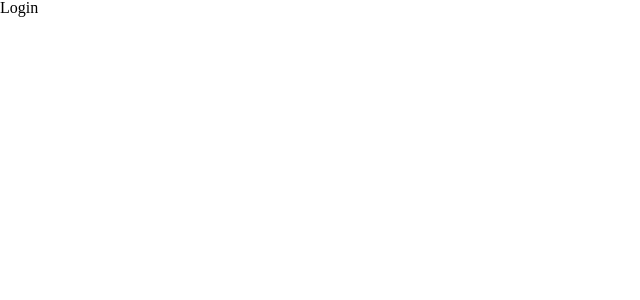
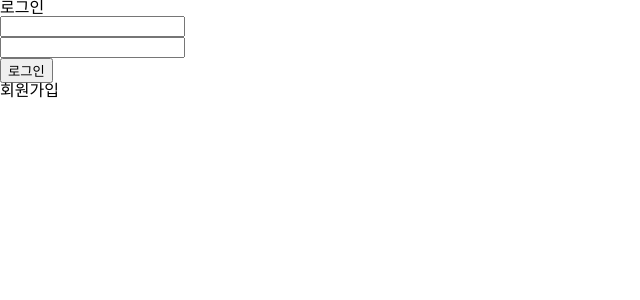
Before and after one commit to Dello96/letitCO, a React (Create React App) app: page /login in a window 1280 px wide. Shown: the top 300 px of the page, without its empty margins (0-640 px from the left). Built offline with nearby package versions, Linux system fonts and the light colour scheme.

Commit message:
feat: 로그인/회원가입 기능 구현(#2)

```diff
--- a/src/pages/Login.tsx
+++ /dev/null
@@ -1,7 +0,0 @@
-import React from 'react';
-
-const Login = () => {
-  return <div>Login</div>;
-};
-
-export default Login;
--- /dev/null
+++ b/src/pages/login/Login.tsx
@@ -0,0 +1,93 @@
+import React, { useEffect, useState } from 'react';
+import supabase from '../../supabaseClient';
+import { StFormWrapper, StInput, StSignUpButton, StLoginButton } from './index';
+import { useNavigate } from 'react-router-dom';
+const Login = () => {
+  const [isLogin, setIsLogin] = useState(true);
+  const [email, setEmail] = useState('');
+  const [password, setPassword] = useState('');
+  const [passwordCheck, setPasswordCheck] = useState('');
+  const navigate = useNavigate();
+
+  // useMemo, useCallback 사용하기
+  useEffect(() => {
+    console.log(email);
+    console.log(password);
+  }, [email, password]);
+  const onEmailChangeHandler = (e: React.ChangeEvent<HTMLInputElement>) => {
+    setEmail(e.target.value);
+  };
+
+  const onPasswordChangeHandler = (e: React.ChangeEvent<HTMLInputElement>) => {
+    setPassword(e.target.value);
+  };
+
+  const onPasswordCheckChangeHandler = (e: React.ChangeEvent<HTMLInputElement>) => {
+    setPasswordCheck(e.target.value);
+  };
+
+  const signUpHandler = async (e: React.FormEvent) => {
+    e.preventDefault();
+    try {
+      const { data, error } = await supabase.auth.signUp({
+        email,
+        password
+      });
+      console.log(data);
+      if (error) {
+        console.error(error);
+        alert('다시 확인해주삼');
+      } else {
+        alert('회원가입 완료');
+      }
+    } catch (error) {
+      console.error(error);
+    }
+  };
+
+  const signInHandler = async (e: React.FormEvent) => {
+    e.preventDefault();
+    try {
+      const { data, error } = await supabase.auth.signInWithPassword({
+        email,
+        password
+      });
+      console.log(data);
+      if (error) {
+        console.error(error);
+        alert('일치하지 않습니다');
+      } else {
+        alert('로그인에 성공하였습니다');
+        navigate('/');
+      }
+    } catch (error) {
+      console.error(error);
+    }
+  };
+
+  return (
+    <div>
+      <StFormWrapper>
+        <h1> {isLogin ? '로그인' : '회원가입'}</h1>
+        <StInput type="text" value={email} onChange={onEmailChangeHandler} />
+        <br />
+        <StInput type="password" value={password} onChange={onPasswordChangeHandler} />
+        <br />
+        {!isLogin && (
+          <>
+            <StInput type="password" value={passwordCheck} onChange={onPasswordCheckChangeHandler} />
+            <br />
+          </>
+        )}
+        {isLogin ? (
+          <StLoginButton onClick={signInHandler}>로그인</StLoginButton>
+        ) : (
+          <StSignUpButton onClick={signUpHandler}>회원가입</StSignUpButton>
+        )}
+        <div onClick={() => setIsLogin((change) => !change)}>{isLogin ? '회원가입' : '로그인'}</div>
+      </StFormWrapper>
+    </div>
+  );
+};
+
+export default Login;
--- /dev/null
+++ b/src/pages/login/index.ts
@@ -0,0 +1,5 @@
+import styled from 'styled-components';
+export const StFormWrapper = styled.form``;
+export const StInput = styled.input``;
+export const StSignUpButton = styled.button``;
+export const StLoginButton = styled.button``;
--- a/src/shared/Router.tsx
+++ b/src/shared/Router.tsx
@@ -1,7 +1,7 @@
 import React from 'react';
 import { BrowserRouter, Routes, Route } from 'react-router-dom';
 import Home from '../pages/Home';
-import Login from '../pages/Login';
+import Login from '../pages/login/Login';
 
 const Router = () => {
   return (
```
